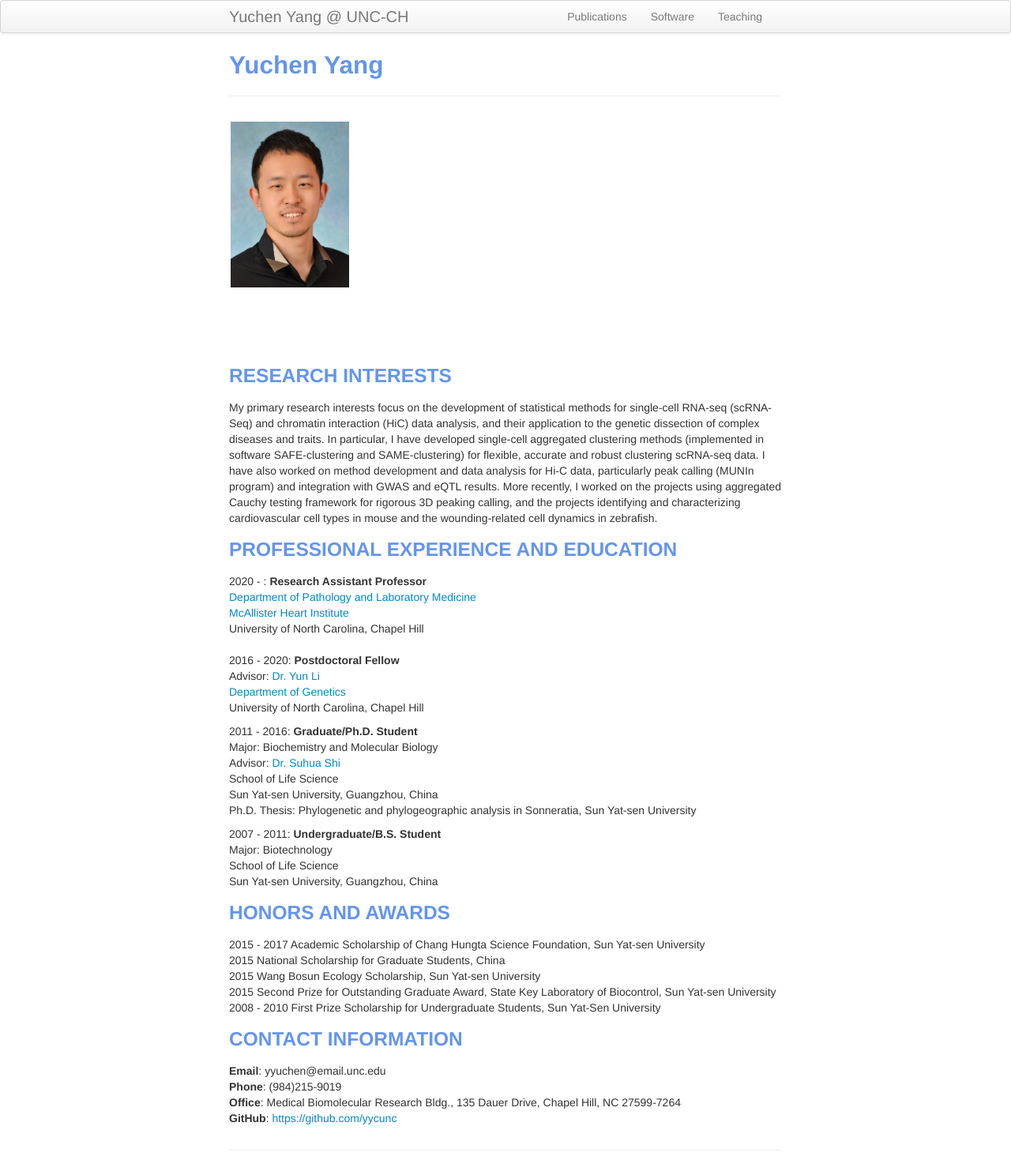
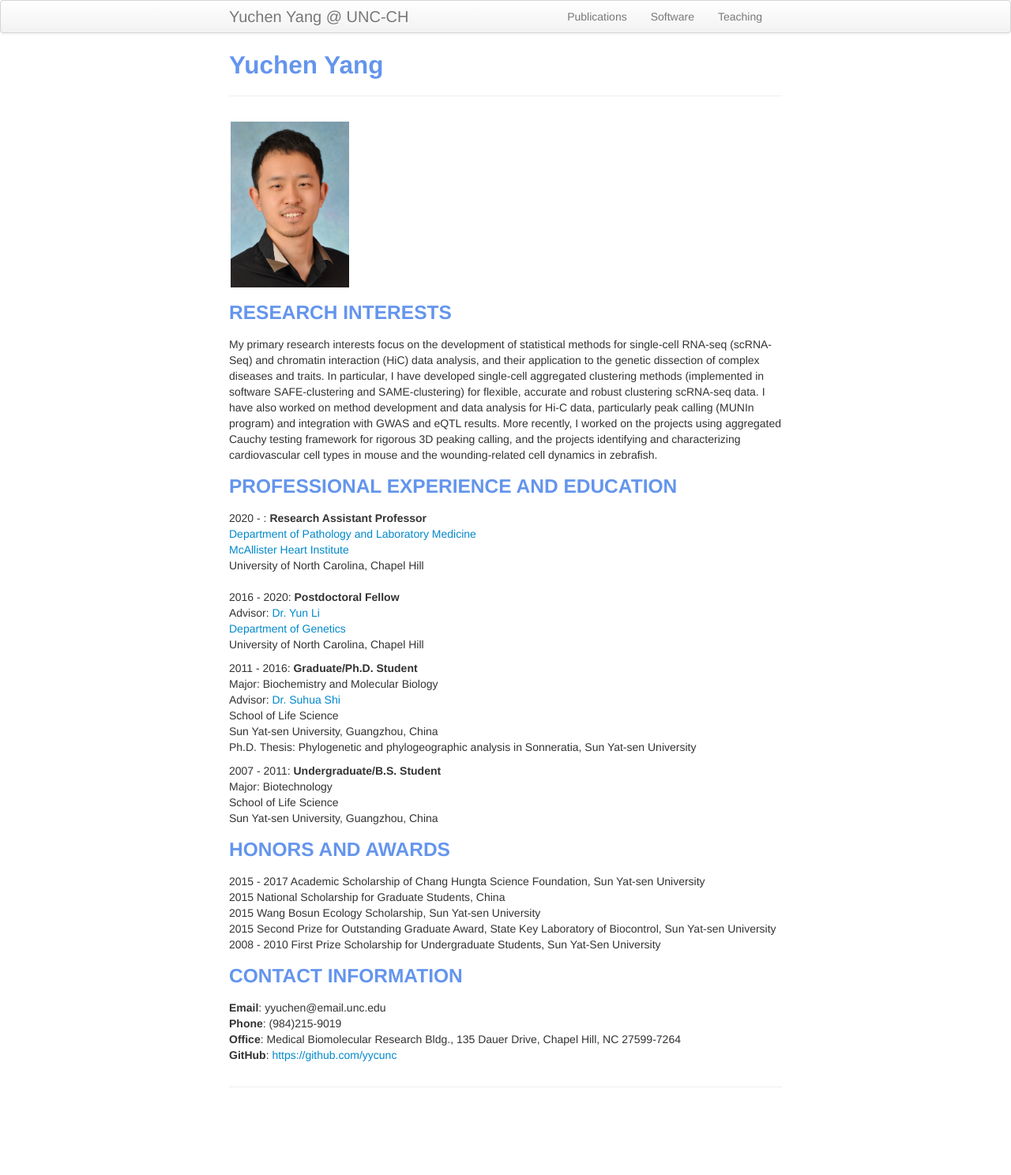
Before and after one commit to yycunc/yycunc.github.io, a Jekyll site: the page built from index.md, in a window 1280 px wide. Shown: the whole page at 79% size. Built offline with Jekyll 4.4.1, drawn with Linux system fonts in a browser that asks for light colours; after the commit the page ends 1408 px from its top, so only the background shows below that.

Commit message:
Update index.md

```diff
--- a/index.md
+++ b/index.md
@@ -11,7 +11,7 @@ title: Yuchen Yang
         </a>
         </div>
     </div>
-</div><br/><br/><br/><br/>
+</div>
 
 
 ### RESEARCH INTERESTS
```
